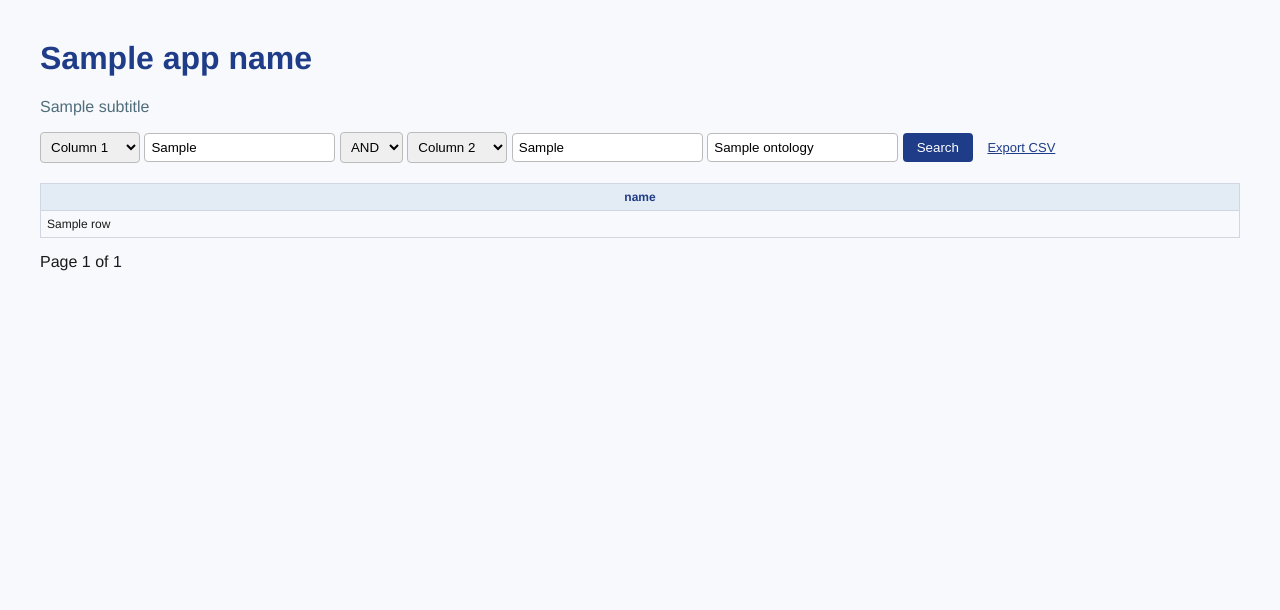
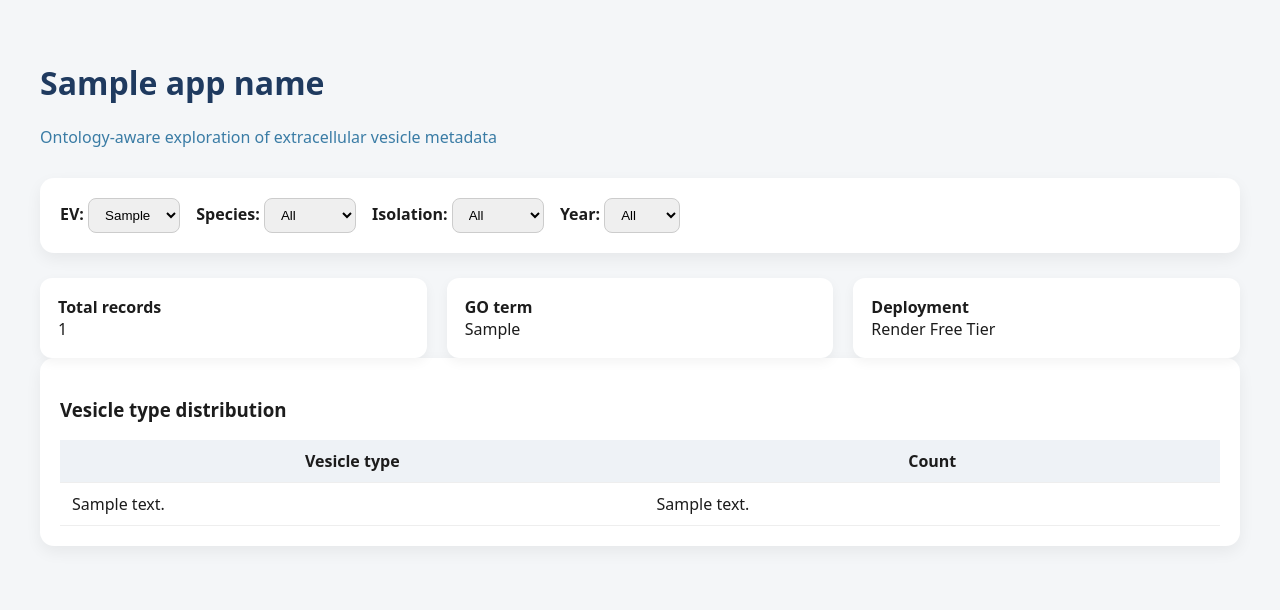
Before and after one commit to Sogandste/EV-databases, a Flask app: template templates/index.html in a window 1280 px wide. Shown: the top 610 px of the page. Run offline with Flask 3, Linux system fonts and the light colour scheme; the template is opened without the code that fills it: most values are stand-ins (such as "Sample title", 1, 10 or a date in 2020); parts of the project's set-up code (start-up, migrations or seed data) failed here and were passed over.

Commit message:
Add RAM-safe YEAR filter to ontology-aware EV UI

```diff
--- a/app.py
+++ b/app.py
@@ -1,7 +1,6 @@
 import os
 import pyarrow.parquet as pq
-import pandas as pd
-from flask import Flask, request, jsonify
+from flask import Flask, request, jsonify, render_template
 
 app = Flask(__name__)
 
@@ -13,63 +12,66 @@ BASE_DIR = os.path.dirname(os.path.abspath(__file__))
 DATA_PATH = os.path.join(BASE_DIR, "data", "unified_ev_metadata.parquet")
 
 if not os.path.exists(DATA_PATH):
-    raise RuntimeError(f"Parquet file not found: {DATA_PATH}")
+    raise RuntimeError("Parquet file not found")
+
+_parquet = pq.ParquetFile(DATA_PATH)
 
 # --------------------------------------------------
-# Ontology mappings (minimal, real)
+# Ontology-aware EV definitions (MISEV-aligned)
 # --------------------------------------------------
 EV_ONTOLOGY = {
-    "exosome": ["exosome", "small extracellular vesicle", "sev"],
-    "microvesicle": ["microvesicle", "ectosome"],
-    "extracellular vesicle": ["extracellular vesicle", "ev"]
-}
-
-GO_TERMS = {
-    "extracellular region": "GO:0005576",
-    "extracellular exosome": "GO:0070062",
-    "extracellular vesicle": "GO:1903561"
+    "sEV (exosome-like)": {
+        "synonyms": ["exosome", "small extracellular vesicle", "sev"],
+        "go": "GO:0070062"
+    },
+    "microvesicle": {
+        "synonyms": ["microvesicle", "ectosome"],
+        "go": "GO:1903561"
+    },
+    "extracellular vesicle (generic)": {
+        "synonyms": ["extracellular vesicle", "ev"],
+        "go": "GO:1903561"
+    },
+    "apoptotic body": {
+        "synonyms": ["apoptotic body"],
+        "go": "GO:0097209"
+    }
 }
 
 # --------------------------------------------------
-# Columns we actually need (verified from schema)
+# Controlled vocabularies (RAM-safe)
 # --------------------------------------------------
+SPECIES_OPTIONS = [
+    "Homo sapiens",
+    "Mus musculus",
+    "Rattus norvegicus",
+    "Bos taurus",
+    "Danio rerio"
+]
+
+ISOLATION_OPTIONS = [
+    "ultracentrifugation",
+    "size exclusion chromatography",
+    "precipitation",
+    "density gradient",
+    "immunoaffinity"
+]
+
+# ✅ YEAR range (static, safe, no scan)
+YEAR_OPTIONS = list(range(2005, 2026))
+
 SAFE_COLUMNS = [
     "VESICLE_TYPE",
+    "species",
     "isolation_method",
-    "species",
-    "DATABASE"
+    "YEAR"
 ]
 
 # --------------------------------------------------
-# Parquet reader (memory-safe)
+# Memory-safe parquet reader
 # --------------------------------------------------
-_parquet = pq.ParquetFile(DATA_PATH)
-
-
-def read_safe_df(columns):
-    """
-    Read only selected columns using low-level pyarrow API
-    to avoid loading the full dataset into memory.
-    """
-    table = _parquet.read(columns=columns)
-    return table.to_pandas()
-
-
-# --------------------------------------------------
-# Ontology filter
-# --------------------------------------------------
-def filter_by_ev_ontology(df, term):
-    if "VESICLE_TYPE" not in df.columns:
-        return df
-
-    term = term.lower()
-    synonyms = EV_ONTOLOGY.get(term, [term])
-
-    mask = df["VESICLE_TYPE"].astype(str).str.lower().apply(
-        lambda x: any(s in x for s in synonyms)
-    )
-
-    return df[mask]
+def read_df():
+    return _parquet.read(columns=SAFE_COLUMNS).to_pandas()
 
 
 # --------------------------------------------------
@@ -77,54 +79,78 @@ def filter_by_ev_ontology(df, term):
 # --------------------------------------------------
 @app.route("/", methods=["GET"])
 def home():
-    ev_term = request.args.get("ev", "").strip().lower()
+    selected_ev = request.args.get("ev", "sEV (exosome-like)")
+    selected_species = request.args.get("species", "")
+    selected_isolation = request.args.get("isolation", "")
+    selected_year = request.args.get("year", "")
 
-    df = read_safe_df(SAFE_COLUMNS)
+    df = read_df()
 
-    if ev_term:
-        df = filter_by_ev_ontology(df, ev_term)
+    # EV ontology filter
+    ontology = EV_ONTOLOGY.get(selected_ev)
+    if ontology:
+        syns = ontology["synonyms"]
+        df = df[
+            df["VESICLE_TYPE"]
+            .astype(str)
+            .str.lower()
+            .apply(lambda x: any(s in x for s in syns))
+        ]
+
+    # Species filter
+    if selected_species:
+        df = df[df["species"] == selected_species]
+
+    # Isolation filter
+    if selected_isolation:
+        df = df[
+            df["isolation_method"]
+            .astype(str)
+            .str.lower()
+            .str.contains(selected_isolation.lower())
+        ]
+
+    # ✅ YEAR filter (null-safe)
+    if selected_year:
+        try:
+            year_int = int(selected_year)
+            df = df[df["YEAR"] == year_int]
+        except ValueError:
+            pass  # ignore invalid year silently
+
+    summary = df["VESICLE_TYPE"].value_counts().head(10).to_dict()
+
+    return render_template(
+        "index.html",
+        app_name=APP_NAME,
+        ev_options=list(EV_ONTOLOGY.keys()),
+        species_options=SPECIES_OPTIONS,
+        isolation_options=ISOLATION_OPTIONS,
+        year_options=YEAR_OPTIONS,
+        selected_ev=selected_ev,
+        selected_species=selected_species,
+        selected_isolation=selected_isolation,
+        selected_year=selected_year,
+        total_records=len(df),
+        vesicle_summary=summary,
+        go_term=ontology["go"] if ontology else "—"
+    )
+
+
+@app.route("/case-study/jev", methods=["GET"])
+def case_study_jev():
+    df = read_df()
 
     return jsonify({
-        "status": "ok",
-        "records": len(df),
-        "columns": list(df.columns),
-        "ev_filter": ev_term or None
+        "total_records": len(df),
+        "vesicle_types": df["VESICLE_TYPE"].value_counts().to_dict(),
+        "species_distribution": df["species"].value_counts().to_dict(),
+        "isolation_methods": df["isolation_method"].value_counts().to_dict(),
+        "year_distribution": df["YEAR"].value_counts().sort_index().to_dict(),
+        "ontology": EV_ONTOLOGY,
+        "application": APP_NAME,
+        "deployment": "Render free tier"
     })
-
-
-# --------------------------------------------------
-# ✅ Case Study Endpoint – JEV (OOM-safe)
-# --------------------------------------------------
-@app.route("/case-study/jev", methods=["GET"])
-def case_study_jev():
-    df = read_safe_df(SAFE_COLUMNS)
-
-    summary = {
-        "total_records": len(df),
-        "vesicle_types": (
-            df["VESICLE_TYPE"].value_counts().head(10).to_dict()
-            if "VESICLE_TYPE" in df.columns else {}
-        ),
-        "isolation_methods": (
-            df["isolation_method"].value_counts().head(10).to_dict()
-            if "isolation_method" in df.columns else {}
-        ),
-        "species": (
-            df["species"].value_counts().to_dict()
-            if "species" in df.columns else {}
-        ),
-        "ontology": {
-            "ev_terms": EV_ONTOLOGY,
-            "go_terms": GO_TERMS
-        },
-        "reproducibility": {
-            "data_file": "unified_ev_metadata.parquet",
-            "deployment": "Render free tier",
-            "application": APP_NAME
-        }
-    }
-
-    return jsonify(summary)
 
 
 # --------------------------------------------------
--- a/templates/index.html
+++ b/templates/index.html
@@ -1,81 +1,159 @@
 <!DOCTYPE html>
-<html>
+<html lang="en">
 <head>
 <meta charset="UTF-8">
-    <title>EVisionary | EV Metadata Explorer</title>
-    <link rel="stylesheet" href="/static/style.css">
+<title>{{ app_name }}</title>
+
+<style>
+:root {
+  --primary: #1f3a5f;
+  --accent: #3a7ca5;
+  --bg: #f4f6f8;
+  --card: #ffffff;
+  --text: #1c1c1c;
+}
+
+body {
+  margin: 0;
+  padding: 40px;
+  font-family: system-ui, -apple-system, sans-serif;
+  background: var(--bg);
+  color: var(--text);
+}
+
+h1 { color: var(--primary); }
+
+.subtitle {
+  color: var(--accent);
+  margin-bottom: 30px;
+}
+
+.card {
+  background: var(--card);
+  border-radius: 14px;
+  padding: 20px;
+  box-shadow: 0 6px 16px rgba(0,0,0,0.06);
+  margin-bottom: 25px;
+}
+
+select {
+  padding: 8px 12px;
+  border-radius: 8px;
+  border: 1px solid #ccc;
+  margin-right: 12px;
+}
+
+.stats {
+  display: grid;
+  grid-template-columns: repeat(auto-fit, minmax(200px, 1fr));
+  gap: 20px;
+}
+
+.stat {
+  background: var(--card);
+  padding: 18px;
+  border-radius: 12px;
+  box-shadow: 0 4px 12px rgba(0,0,0,0.05);
+}
+
+table {
+  width: 100%;
+  border-collapse: collapse;
+}
+
+th, td {
+  padding: 10px 12px;
+  border-bottom: 1px solid #eee;
+}
+
+th { background: #eef2f6; }
+</style>
 </head>
+
 <body>
 
 <h1>{{ app_name }}</h1>
-<p>{{ subtitle }}</p>
+<div class="subtitle">
+Ontology‑aware exploration of extracellular vesicle metadata
+</div>
 
-<form method="get" action="/search">
-
-<select name="column1">
-    <option value="">Column 1</option>
-    {% for col in columns %}
-        <option value="{{ col }}" {% if col == column1 %}selected{% endif %}>{{ col }}</option>
+<div class="card">
+  <form method="get">
+    <strong>EV:</strong>
+    <select name="ev" onchange="this.form.submit()">
+      {% for ev in ev_options %}
+        <option value="{{ ev }}" {% if ev == selected_ev %}selected{% endif %}>
+          {{ ev }}
+        </option>
       {% endfor %}
     </select>
 
-<input name="q1" value="{{ q1 or '' }}" placeholder="Search term 1">
-
-<select name="operator">
-    <option value="AND" {% if operator == "AND" %}selected{% endif %}>AND</option>
-    <option value="OR" {% if operator == "OR" %}selected{% endif %}>OR</option>
-</select>
-
-<select name="column2">
-    <option value="">Column 2</option>
-    {% for col in columns %}
-        <option value="{{ col }}" {% if col == column2 %}selected{% endif %}>{{ col }}</option>
+    <strong>Species:</strong>
+    <select name="species" onchange="this.form.submit()">
+      <option value="">All</option>
+      {% for s in species_options %}
+        <option value="{{ s }}" {% if s == selected_species %}selected{% endif %}>
+          {{ s }}
+        </option>
       {% endfor %}
     </select>
 
-<input name="q2" value="{{ q2 or '' }}" placeholder="Search term 2">
+    <strong>Isolation:</strong>
+    <select name="isolation" onchange="this.form.submit()">
+      <option value="">All</option>
+      {% for i in isolation_options %}
+        <option value="{{ i }}" {% if i == selected_isolation %}selected{% endif %}>
+          {{ i }}
+        </option>
+      {% endfor %}
+    </select>
 
-<input name="ontology" value="{{ ontology or '' }}" placeholder="Ontology term (e.g. exosome)">
+    <strong>Year:</strong>
+    <select name="year" onchange="this.form.submit()">
+      <option value="">All</option>
+      {% for y in year_options %}
+        <option value="{{ y }}" {% if y|string == selected_year %}selected{% endif %}>
+          {{ y }}
+        </option>
+      {% endfor %}
+    </select>
+  </form>
+</div>
 
-<button type="submit">Search</button>
+<div class="stats">
+  <div class="stat">
+    <strong>Total records</strong><br>
+    {{ total_records }}
+  </div>
+  <div class="stat">
+    <strong>GO term</strong><br>
+    {{ go_term }}
+  </div>
+  <div class="stat">
+    <strong>Deployment</strong><br>
+    Render Free Tier
+  </div>
+</div>
 
-{% if results %}
-<a class="export"
-   href="/export?ontology={{ ontology }}">Export CSV</a>
-{% endif %}
-
-</form>
-
-{% if results %}
+<div class="card">
+  <h3>Vesicle type distribution</h3>
   <table>
     <thead>
       <tr>
-{% for k in results[0].keys() %}
-<th>{{ k }}</th>
-{% endfor %}
+        <th>Vesicle type</th>
+        <th>Count</th>
       </tr>
     </thead>
     <tbody>
-{% for row in results %}
+      {% for k, v in vesicle_summary.items() %}
       <tr>
-{% for v in row.values() %}
+        <td>{{ k }}</td>
         <td>{{ v }}</td>
-{% endfor %}
       </tr>
       {% endfor %}
     </tbody>
   </table>
-
-<div class="pagination">
-{% if page > 1 %}
-<a href="?page={{ page-1 }}">Previous</a>
-{% endif %}
-<span>Page {{ page }} of {{ total_pages }}</span>
-{% if page < total_pages %}
-<a href="?page={{ page+1 }}">Next</a>
-{% endif %}
 </div>
-{% endif %}
 
 </body>
 </html>
```
Also changed, not shown: ontology_terms.py (+10 -18 lines). Lines whose indentation alone changed are shown as unchanged.
